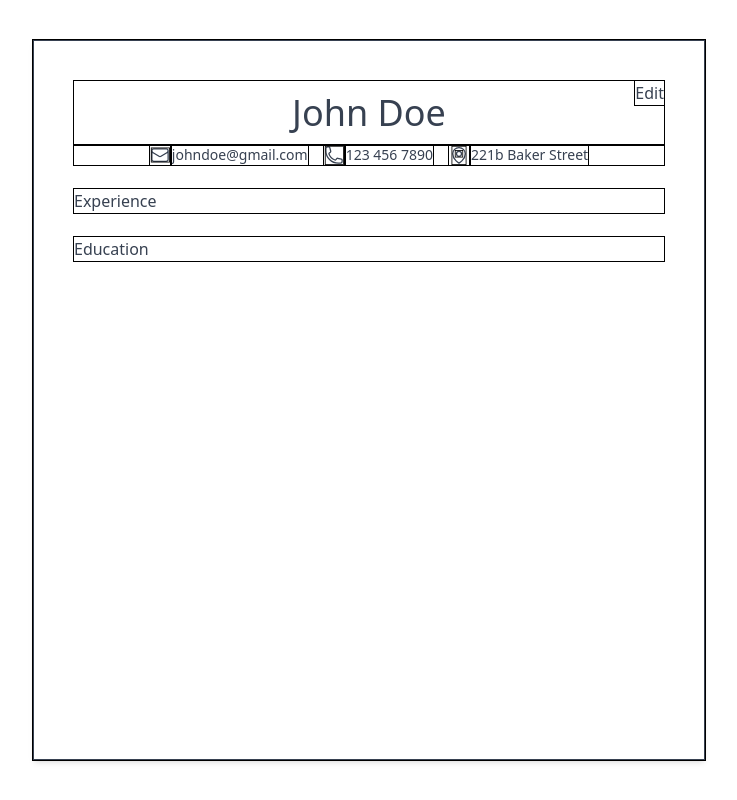
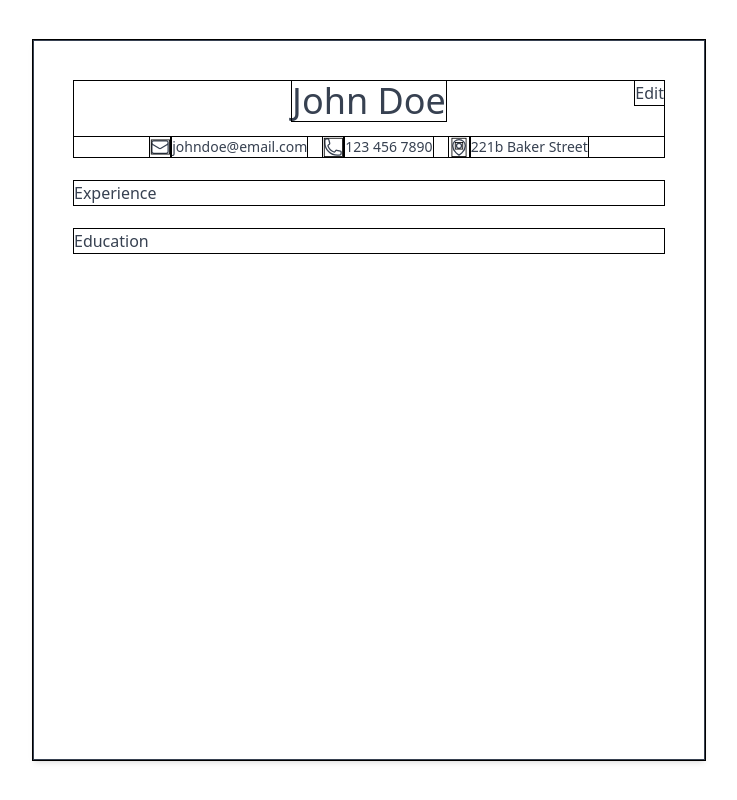
Before and after one commit to royojeda/cv-application, a React (Create React App) app: page / in a window 1280 px wide. Shown: the whole page, without its empty margins (271-1008 px from the left). Built offline with nearby package versions, Linux system fonts and the light colour scheme.

Commit message:
Update GeneralInformation's styles

```diff
--- a/src/App.tsx
+++ b/src/App.tsx
@@ -6,7 +6,7 @@ export default class App extends React.Component {
     return (
       <div className="flex min-h-screen w-screen text-gray-700">
         <div className="flex flex-1 items-center justify-center p-4 sm:p-10">
-          <div className="flex min-h-full max-w-2xl flex-1 flex-col gap-6 border border-gray-700 p-10 shadow-md">
+          <div className="flex min-h-full max-w-2xl flex-1 flex-col gap-6 border border-gray-700 p-4 shadow-md sm:p-10">
             <GeneralInformation />
             <div>Experience</div>
             <div>Education</div>
--- a/src/components/GeneralInformation.tsx
+++ b/src/components/GeneralInformation.tsx
@@ -3,11 +3,11 @@ import React from "react";
 export default class GeneralInformation extends React.Component {
   render() {
     return (
-      <div className="general-information relative">
+      <div className="general-information relative flex flex-col items-center gap-4">
         <button className="absolute right-0">Edit</button>
-        <div className="py-3 text-center text-4xl font-medium">John Doe</div>
-        <div className="flex flex-col items-center justify-center gap-4 xs:flex-row">
-          <div className="email-address flex items-center gap-0.5 text-sm">
+        <div className="text-center text-4xl font-medium">John Doe</div>
+        <div className="flex w-full flex-col items-center justify-center gap-4 xs:flex-row">
+          <div className="email-address flex items-center justify-center gap-0.5 text-sm">
             <svg
               xmlns="http://www.w3.org/2000/svg"
               fill="none"
@@ -22,9 +22,9 @@ export default class GeneralInformation extends React.Component {
                 d="M21.75 6.75v10.5a2.25 2.25 0 01-2.25 2.25h-15a2.25 2.25 0 01-2.25-2.25V6.75m19.5 0A2.25 2.25 0 0019.5 4.5h-15a2.25 2.25 0 00-2.25 2.25m19.5 0v.243a2.25 2.25 0 01-1.07 1.916l-7.5 4.615a2.25 2.25 0 01-2.36 0L3.32 8.91a2.25 2.25 0 01-1.07-1.916V6.75"
               />
             </svg>
-            <div className="break-words">johndoe@gmail.com</div>
+            <div className="break-words">johndoe@email.com</div>
           </div>
-          <div className="phone-number flex items-center gap-0.5 text-sm">
+          <div className="phone-number flex items-center justify-center gap-0.5 text-sm">
             <svg
               xmlns="http://www.w3.org/2000/svg"
               fill="none"
@@ -41,7 +41,7 @@ export default class GeneralInformation extends React.Component {
             </svg>
             <div className="break-words">123 456 7890</div>
           </div>
-          <div className="address flex items-center gap-0.5 text-sm">
+          <div className="address flex items-center justify-center gap-0.5 text-sm">
             <svg
               xmlns="http://www.w3.org/2000/svg"
               fill="none"
@@ -61,7 +61,7 @@ export default class GeneralInformation extends React.Component {
                 d="M19.5 10.5c0 7.142-7.5 11.25-7.5 11.25S4.5 17.642 4.5 10.5a7.5 7.5 0 1115 0z"
               />
             </svg>
-            <div className="break-words">221b Baker Street</div>
+            <div className="break-words text-center">221b Baker Street</div>
           </div>
         </div>
       </div>
```
